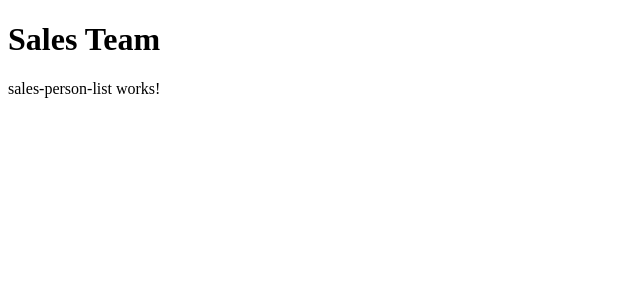
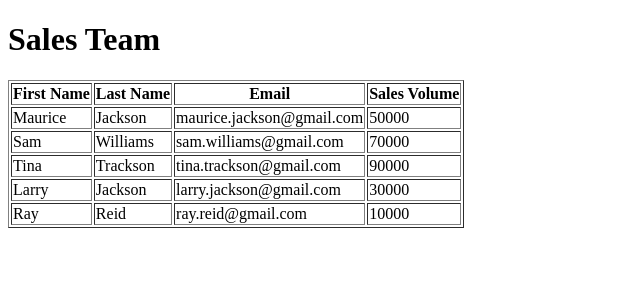
Before and after one commit to cornellreddick/sales-project, an Angular app: page / in a window 1280 px wide. Shown: the top 300 px of the page, without its empty margins (0-640 px from the left). Built offline with nearby package versions, Linux system fonts and the light colour scheme.

Commit message:
Create Sales Person List table and Fixed SalesValue typo error

```diff
--- a/src/app/sales-person-list/sales-person-list.component.html
+++ b/src/app/sales-person-list/sales-person-list.component.html
@@ -1 +1,20 @@
-<p>sales-person-list works!</p>
+
+<table border="1">
+    <thead>
+        <tr>
+            <th>First Name</th>
+            <th>Last Name</th>
+            <th>Email</th>
+            <th>Sales Volume</th>
+        </tr>
+    </thead>
+    <tbody>
+        <tr *ngFor="let sp of salesPersonList">
+            <td>{{ sp.firstName }}</td>
+            <td>{{ sp.lastName }}</td>
+            <td>{{ sp.email }}</td>
+            <td>{{ sp.salesVolume }}</td>
+        </tr>
+    </tbody>
+
+</table>
--- a/src/app/sales-person-list/sales-person.ts
+++ b/src/app/sales-person-list/sales-person.ts
@@ -1,7 +1,7 @@
 export class SalesPerson {
 
     constructor(public firstName: string, public lastName: string,
-        public email: string, public salesVaolume: number){
+        public email: string, public salesVolume: number){
 
     }
 
```
